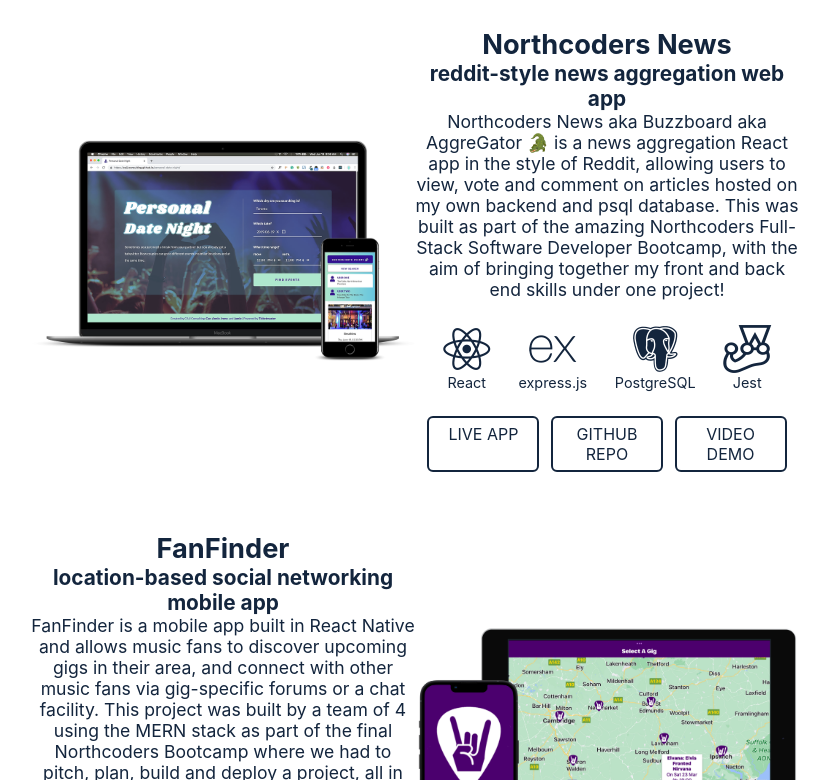
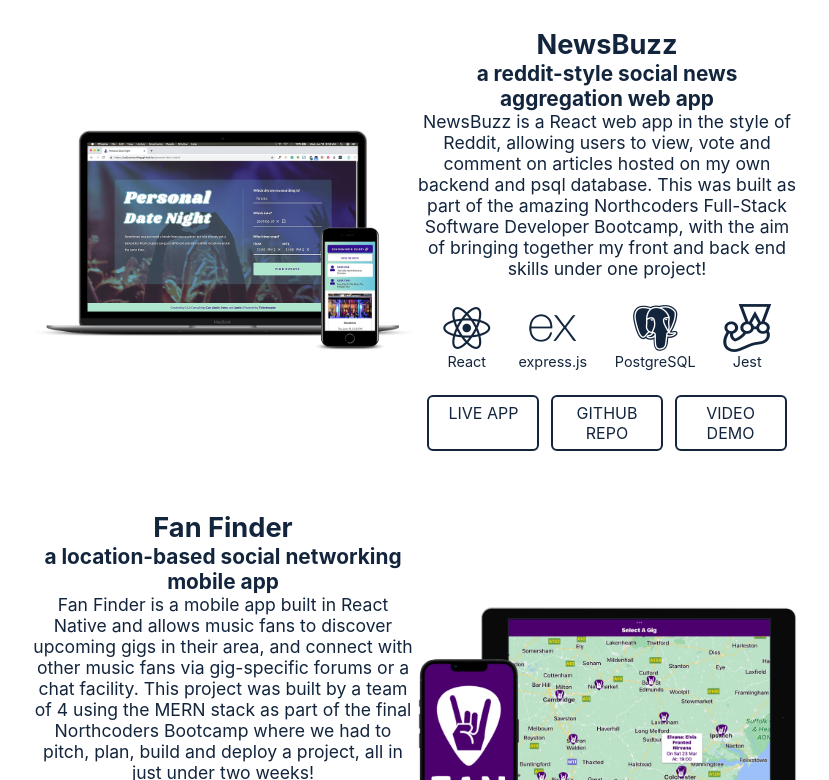
Before and after one commit to jbhall4291/portfolio, a React (Create React App) app: page / in a window 1280 px wide. Shown: the part 2500-3280 px from the top of the page, without its empty margins (225-1054 px from the left). Built offline with nearby package versions, Linux system fonts and the light colour scheme.

Commit message:
update urls

```diff
--- a/src/components/Projects/Projects.js
+++ b/src/components/Projects/Projects.js
@@ -16,15 +16,14 @@
           <img src={projectPlaceholder} alt="johnny"></img>
         </div>
         <div className="Projects__div--title-area">
-          <h3>Northcoders News</h3>
-          <h4>reddit-style news aggregation web app</h4>
+          <h3>NewsBuzz</h3>
+          <h4>a reddit-style social news aggregation web app</h4>
         </div>
         <div className="Projects__div--desc-area">
           <p className="Projects__p--description">
-            Northcoders News aka Buzzboard aka AggreGator 🐊 is a news
-            aggregation React app in the style of Reddit, allowing users to
-            view, vote and comment on articles hosted on my own backend and psql
-            database. This was built as part of the amazing Northcoders
+            NewsBuzz is a React web app in the style of Reddit, allowing users
+            to view, vote and comment on articles hosted on my own backend and
+            psql database. This was built as part of the amazing Northcoders
             Full-Stack Software Developer Bootcamp, with the aim of bringing
             together my front and back end skills under one project!
           </p>
@@ -51,10 +50,13 @@
           </div>
 
           <div className="Projects__div--button-container">
-            <ButtonFill text="live app" href="https://www.google.com" />
+            <ButtonFill
+              text="live app"
+              href="https://newsbuzz-jbhall4291.netlify.app/"
+            />
             <ButtonFill
               text="github repo"
-              href="https://github.com/jbhall4291/nc-news-frontend"
+              href="https://github.com/jbhall4291/newsbuzz"
             />
             <ButtonFill text="video demo" href="https://www.google.com" />
           </div>
@@ -66,17 +68,17 @@
           <img src={fanfinderIpad} alt="johnny"></img>
         </div>
         <div className="Projects__div--title-area">
-          <h3>FanFinder</h3>
-          <h4>location-based social networking mobile app </h4>
+          <h3>Fan Finder</h3>
+          <h4>a location-based social networking mobile app </h4>
         </div>
         <div className="Projects__div--desc-area">
           <p className="Projects__p--description">
-            FanFinder is a mobile app built in React Native and allows music
+            Fan Finder is a mobile app built in React Native and allows music
             fans to discover upcoming gigs in their area, and connect with other
             music fans via gig-specific forums or a chat facility. This project
             was built by a team of 4 using the MERN stack as part of the final
             Northcoders Bootcamp where we had to pitch, plan, build and deploy a
-            project, all in just under 2 weeks!
+            project, all in just under two weeks!
           </p>
 
           <div className="Projects__div--tech-container">
@@ -124,7 +126,7 @@
         </div>
         <div className="Projects__div--title-area">
           <h3>One Hundred Press-ups</h3>
-          <h4>fitness tracking web & mobile app</h4>
+          <h4>a fitness tracking web & mobile app</h4>
           <h4>
             <em>~ under development ~</em>
           </h4>
```
